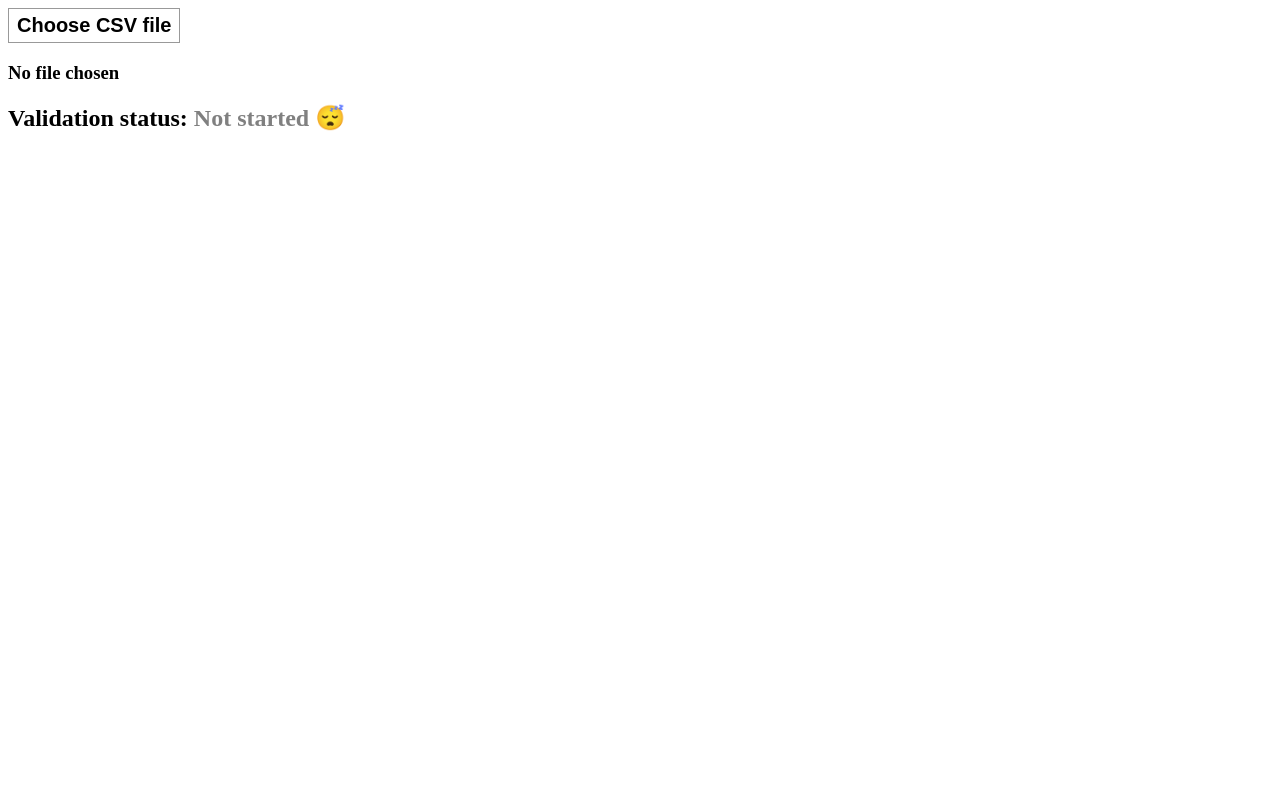
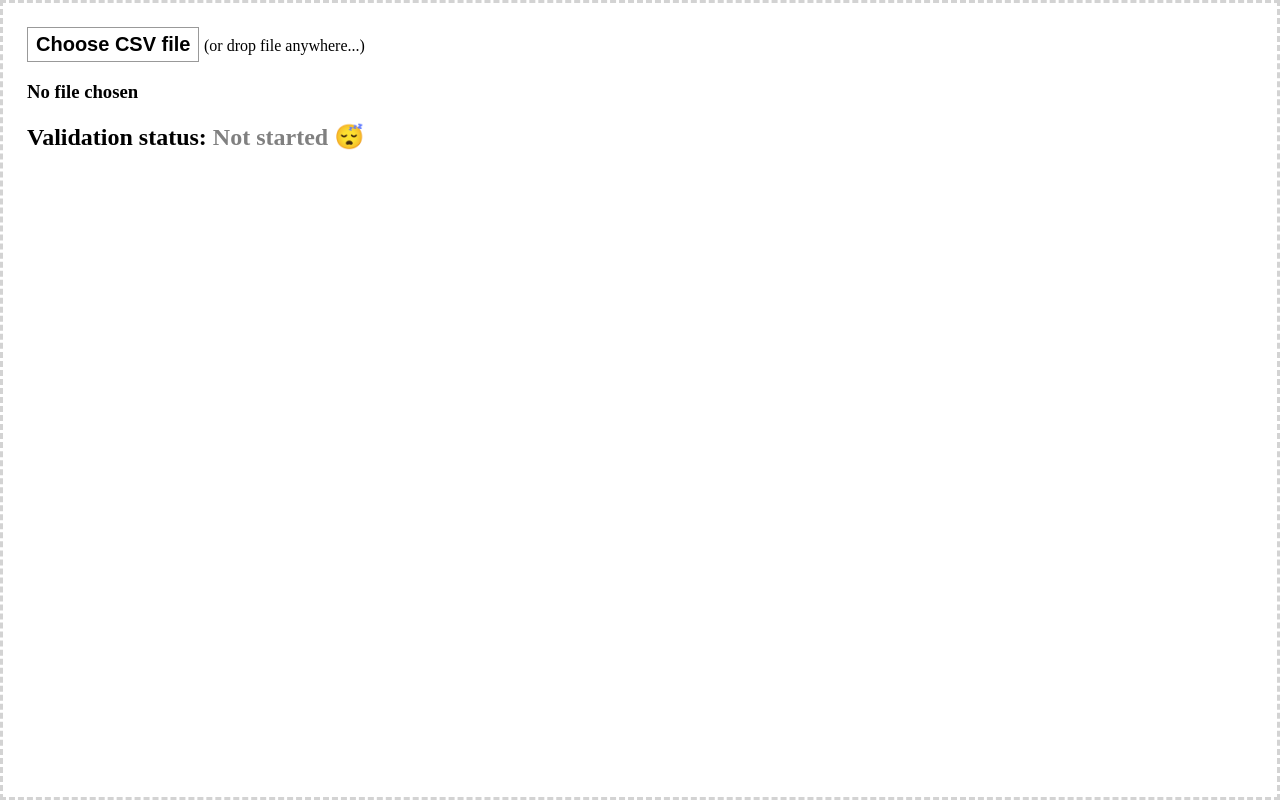
Before and after one commit to properpayments/bankverification, a Next.js app: page / in a window 1280 px wide. Built offline with nearby package versions, Linux system fonts and the light colour scheme.

Commit message:
:children_crossing: Allow file drop

```diff
--- a/src/pages/index.tsx
+++ b/src/pages/index.tsx
@@ -73,7 +73,7 @@ const ValidatePayouts = () => {
     useState<ValidationStatusType>("idle");
   const [messages, setMessages] = useState<Message[]>([]);
   const [inputValue, setInputValue] = useState("");
-  const [fileName, setFileName] = useState();
+  const [fileName, setFileName] = useState<string | undefined>();
 
   const onCSVParsed = async (data: PapaParseResult[]) => {
     setValidationStatus("validating");
@@ -91,20 +91,41 @@ const ValidatePayouts = () => {
     }
   };
 
-  const onChange = (event: any) => {
-    if (event.target.files) {
-      const file = event.target.files[0];
-      setValidationStatus("idle");
-      setMessages([]);
-      setFileName(file.name);
-      setInputValue("");
-      parseFile(file, onCSVParsed);
-    }
+  const onValidateFile = (file: File) => {
+    setValidationStatus("idle");
+    setMessages([]);
+    setFileName(file.name);
+    setInputValue("");
+    parseFile(file, onCSVParsed);
   };
 
   return (
-    <>
-      <input value={inputValue} type="file" accept=".csv" onChange={onChange} />
+    <div
+      style={{
+        padding: "24px",
+        position: "absolute",
+        width: "100%",
+        height: "100%",
+        border: "3px dashed lightgray",
+      }}
+      onDrop={(e: any) => {
+        onValidateFile(e.dataTransfer.files[0]);
+        e.preventDefault();
+      }}
+      // // See: https://developer.mozilla.org/en-US/docs/Web/Guide/HTML/Drag_operations#droptargets
+      onDragOver={(e: any) => e.preventDefault()}
+    >
+      <input
+        value={inputValue}
+        type="file"
+        accept=".csv"
+        onChange={(e) => {
+          if (e.target.files) {
+            onValidateFile(e.target.files[0]);
+          }
+        }}
+      />{" "}
+      (or drop file anywhere...)
       {fileName ? (
         <h3>
           File chosen <span style={{ color: "blue" }}>{fileName}</span>
@@ -119,7 +140,7 @@ const ValidatePayouts = () => {
           An unexpected error occured. Ask the Product team for details.
         </p>
       )}
-    </>
+    </div>
   );
 };
 
--- a/src/styles/globals.css
+++ b/src/styles/globals.css
@@ -1,3 +1,15 @@
+* {
+  box-sizing: border-box;
+}
+
+html,
+body {
+  width: 100%;
+  height: 100%;
+  padding: 0;
+  margin: 0;
+}
+
 table {
   border-collapse: collapse;
 }
```
